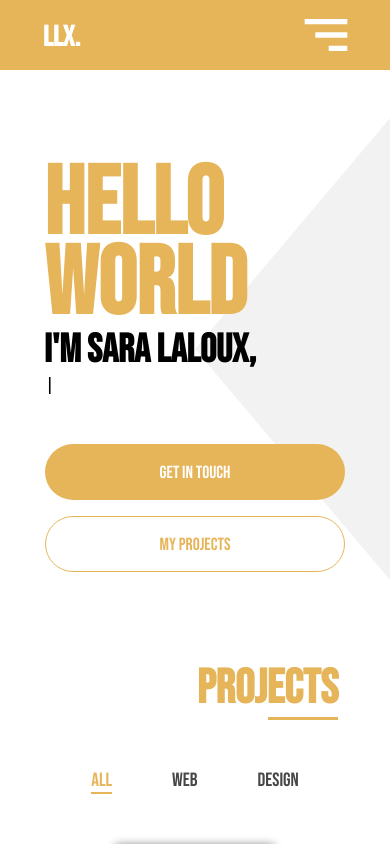
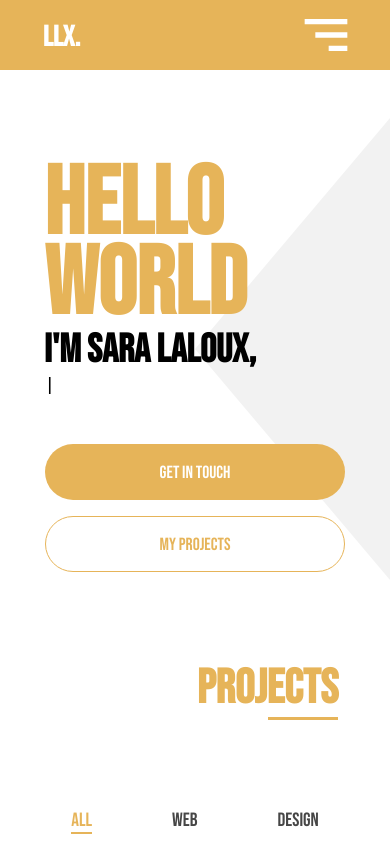
Before and after one commit to saralaloux/sara-portfolio, a React (Create React App) app: page / in a window 390 px wide. Built offline with nearby package versions, Linux system fonts and the light colour scheme.

Commit message:
fix css responsive

```diff
--- a/src/components/projects/_projects.scss
+++ b/src/components/projects/_projects.scss
@@ -30,8 +30,8 @@ margin: $spacing-48 auto $spacing-80 auto;
         list-style: none;
         display: flex;
         justify-content: center;
-        gap: $spacing-60;
         li {
+            margin: $spacing-40;
             text-align: center;
             font-size: 1.2rem;
             position: relative;
@@ -63,9 +63,8 @@ margin: $spacing-48 auto $spacing-80 auto;
     }
 }
 .card__wrapper {
-    margin-top: $spacing-52;
     display: flex;
-    gap: 2.5rem;
+    // gap: 2.5rem;
     flex-direction: column;
     align-items: center;
     justify-content: center;
@@ -85,8 +84,9 @@ margin: $spacing-48 auto $spacing-80 auto;
     display: flex;
     flex-direction: column;
     justify-content: space-between;
-    cursor: pointer;
+    // cursor: pointer;
     transition: transform 500ms ease-in;
+    margin: 15px;
 
     &__image {
         height: 7rem;
@@ -104,9 +104,11 @@ margin: $spacing-48 auto $spacing-80 auto;
         font-size: 0.8rem;
         padding: 0 1rem;
       }
-    &:hover {
-        transform: scale(1.02);
-    }
+      @include breakpoint(md){
+        &:hover {
+            transform: scale(1.02);
+        }
+      }
     &__btn {
         // @include button;
         width: 80%;
--- a/src/styles/stylesheets/styles.css
+++ b/src/styles/stylesheets/styles.css
@@ -638,10 +638,10 @@
   -webkit-box-pack: center;
       -ms-flex-pack: center;
           justify-content: center;
-  gap: 60px;
 }
 
 .projects ul li {
+  margin: 40px;
   text-align: center;
   font-size: 1.2rem;
   position: relative;
@@ -677,11 +677,9 @@
 }
 
 .card__wrapper {
-  margin-top: 52px;
   display: -webkit-box;
   display: -ms-flexbox;
   display: flex;
-  gap: 2.5rem;
   -webkit-box-orient: vertical;
   -webkit-box-direction: normal;
       -ms-flex-direction: column;
@@ -722,11 +720,11 @@
   -webkit-box-pack: justify;
       -ms-flex-pack: justify;
           justify-content: space-between;
-  cursor: pointer;
   -webkit-transition: -webkit-transform 500ms ease-in;
   transition: -webkit-transform 500ms ease-in;
   transition: transform 500ms ease-in;
   transition: transform 500ms ease-in, -webkit-transform 500ms ease-in;
+  margin: 15px;
 }
 
 .card__image {
@@ -746,9 +744,11 @@
   padding: 0 1rem;
 }
 
-.card:hover {
-  -webkit-transform: scale(1.02);
-          transform: scale(1.02);
+@media (min-width: 768px) {
+  .card:hover {
+    -webkit-transform: scale(1.02);
+            transform: scale(1.02);
+  }
 }
 
 .card__btn {
```
